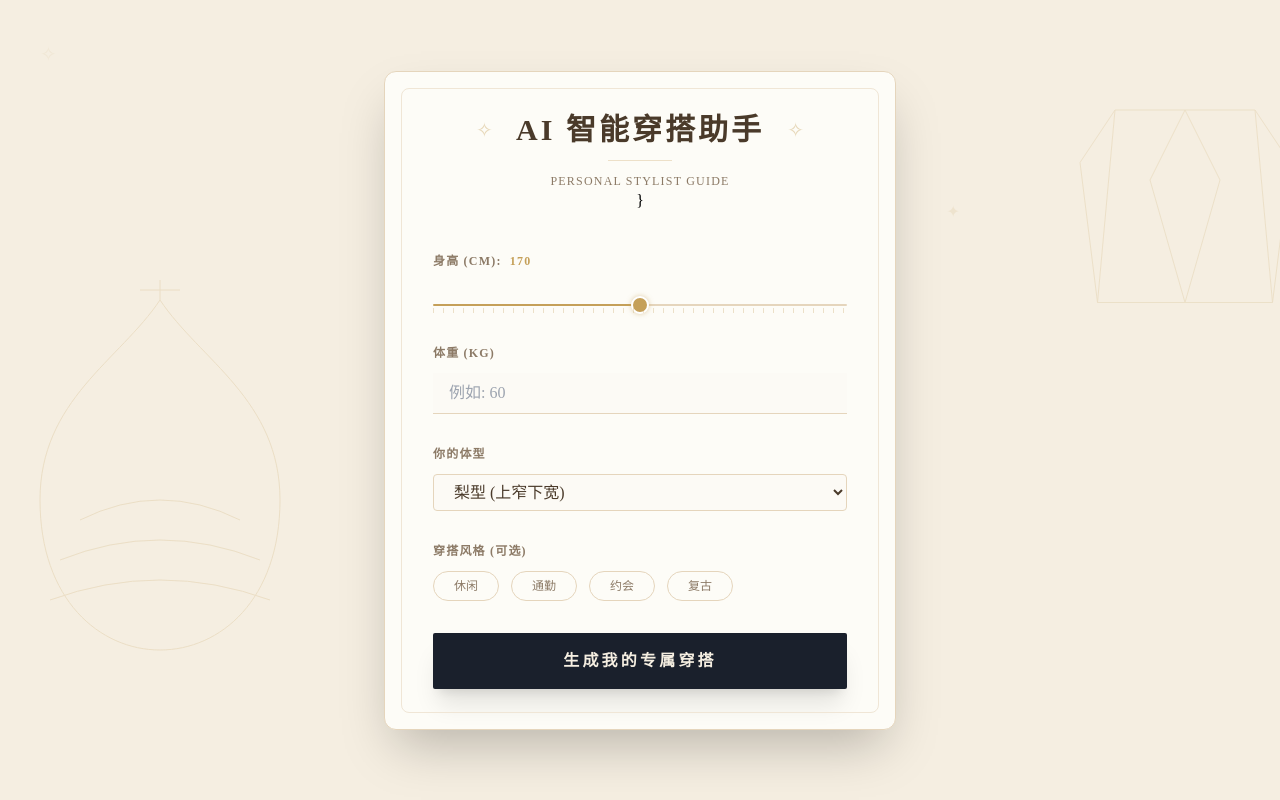
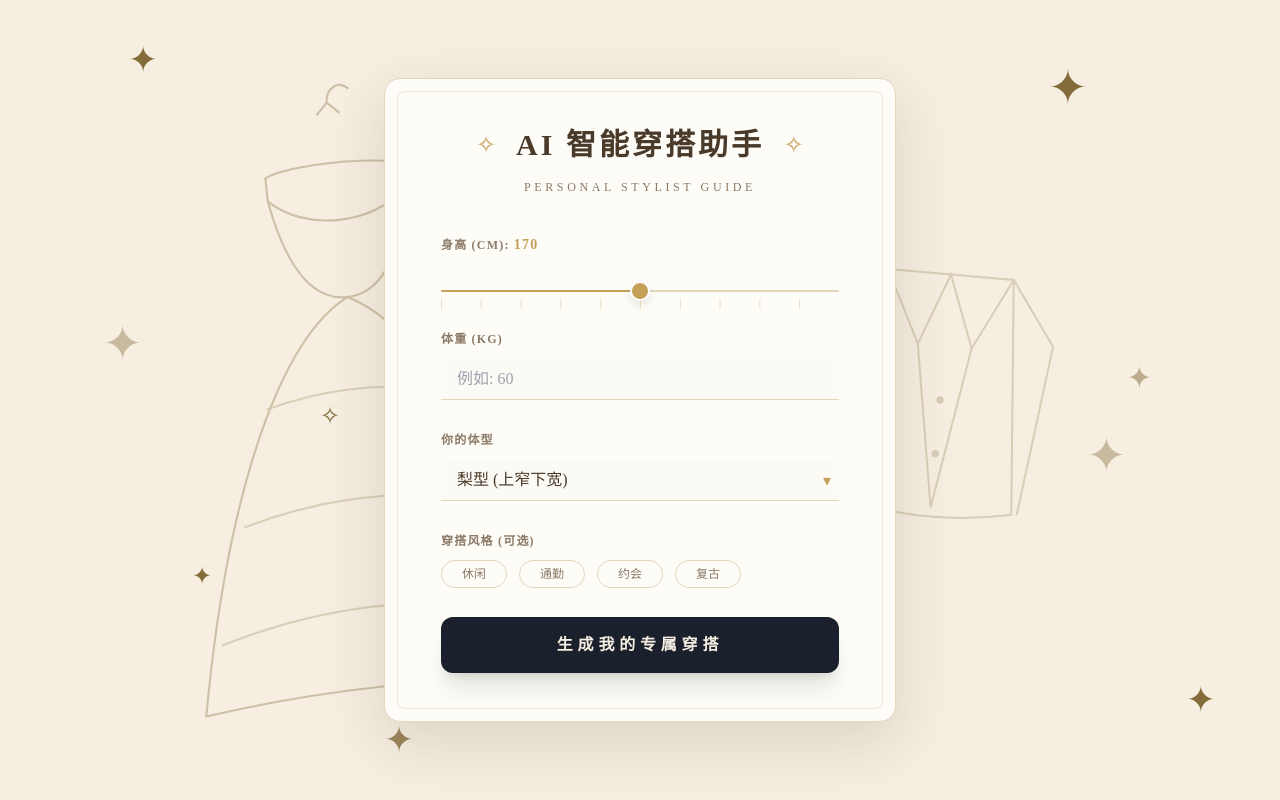
Before and after one commit to Tracyyy666/AiDressingApp, a Flask app: page / in a window 1280 px wide. Run offline with Flask 3, Linux system fonts and the light colour scheme; some libraries are stand-ins or nearby versions.

Commit message:
UI再次更新

```diff
--- a/templates/index.html
+++ b/templates/index.html
@@ -3,93 +3,109 @@
 <head>
     <meta charset="UTF-8">
     <meta name="viewport" content="width=device-width, initial-scale=1.0">
-    <title>AI 智能穿搭助手 - 高级定制优雅版</title>
+    <title>AI 智能穿搭助手 - 高级定制版</title>
     <script src="https://cdn.tailwindcss.com"></script>
     <link href="https://fonts.googleapis.com/css2?family=Noto+Serif+SC:wght@400;700&display=swap" rel="stylesheet">
     <style>
-        /* 引入图片中的衬线体质感 */
         body {
             font-family: 'Noto Serif SC', serif;
-            background-color: #f5eee1; /* 柔和的米色/奶酪色背景，比原图稍深 */
+            background-color: #f5eee1; /* 经典奶酪色背景 */
             overflow-x: hidden;
         }
 
-        /* 自定义刻度滑块样式 */
+        /* 刻度滑块样式 */
         input[type=range] {
             -webkit-appearance: none;
-            background: linear-gradient(to right, #c5a059 0%, #c5a059 var(--percent), #e5d5bc var(--percent), #e5d5bc 100%);
+            background: linear-gradient(to right, #c5a059 0%, #c5a059 var(--percent, 50%), #e5d5bc var(--percent, 50%), #e5d5bc 100%);
             height: 2px;
             border-radius: 2px;
         }
         input[type=range]::-webkit-slider-thumb {
             -webkit-appearance: none;
-            height: 18px; width: 18px;
+            height: 20px; width: 20px;
             border-radius: 50%;
-            background: #c5a059; /* 柔和的金色 */
+            background: #c5a059;
             border: 2px solid #ffffff;
+            box-shadow: 0 4px 10px rgba(0,0,0,0.1);
             cursor: pointer;
-            box-shadow: 0 0 5px rgba(197, 160, 89, 0.5);
-            transition: all 0.2s;
         }
 
-        /* 隐藏滚动条但保留功能 */
-        .no-scrollbar::-webkit-scrollbar {
-            display: none;
-        }
-
-        /* 刻度背景模拟 */
+        /* 刻度标记 */
         .ruler-marks {
             position: absolute;
-            bottom: 0;
+            bottom: -10px;
             left: 0;
             width: 100%;
-            height: 5px;
+            height: 10px;
             background-image: linear-gradient(90deg, #c5a059 1px, transparent 1px);
-            background-size: 10px 100%;
+            background-size: 10% 100%;
             opacity: 0.3;
         }
 
+        /* 星光样式：深金色 */
+        .star {
+            color: #846b3a;
+            position: absolute;
+            pointer-events: none;
+            z-index: 0;
+        }
     </style>
 </head>
 <body class="min-h-screen flex items-center justify-center p-4 relative">
 
-    <div class="fixed inset-0 pointer-events-none overflow-hidden z-0 select-none opacity-20">
-        <svg class="absolute -left-10 top-1/4 w-[400px] h-auto text-[#c5a059]" viewBox="0 0 200 300" fill="none" stroke="currentColor" stroke-width="0.5">
-            <path d="M100 50 C80 80 40 100 40 150 C40 250 160 250 160 150 C160 100 120 80 100 50 Z" />
-            <path d="M100 50 L100 40 M90 45 L110 45" />
-            <path d="M60 160 Q100 140 140 160 M50 180 Q100 160 150 180 M45 200 Q100 180 155 200" />
+    <div class="fixed inset-0 pointer-events-none z-0">
+        <div class="star text-4xl top-[5%] left-[10%]">✦</div>
+        <div class="star text-3xl top-[15%] left-[40%] opacity-60">✦</div>
+        <div class="star text-5xl top-[40%] left-[8%] opacity-40">✦</div>
+        <div class="star text-2xl top-[70%] left-[15%]">✦</div>
+        <div class="star text-4xl bottom-10 left-[30%] opacity-80">✦</div>
+        <div class="star text-5xl top-[8%] right-[15%]">✦</div>
+        <div class="star text-3xl top-[45%] right-[10%] opacity-50">✦</div>
+        <div class="star text-4xl bottom-20 right-[5%]">✦</div>
+        <div class="star text-5xl bottom-[40%] right-[12%] opacity-40">✦</div>
+        <div class="star text-2xl top-1/2 left-1/4">✧</div>
+        <div class="star text-3xl bottom-1/3 right-1/3 opacity-50">✧</div>
+    </div>
+
+    <div class="relative w-full max-w-lg z-10">
+
+        <svg class="absolute -left-64 top-1/2 -translate-y-1/2 w-[460px] h-auto opacity-35 text-[#846b3a] pointer-events-none hidden lg:block transform rotate-[-6deg] transition-transform duration-700" viewBox="0 0 200 300" fill="none" stroke="currentColor" stroke-width="0.9">
+            <path d="M100 20 L95 25 M100 20 L105 25 M100 20 C100 15 105 10 110 15" />
+            <path d="M70 50 C80 45 120 45 130 50 L130 60 C115 75 85 75 70 60 Z" />
+            <path d="M70 60 C75 90 85 105 100 105 C115 105 125 90 130 60" />
+            <path d="M100 105 C70 120 40 180 20 280 Q100 270 180 280 C160 180 130 120 100 105" />
+            <path d="M60 150 Q100 140 140 150" opacity="0.7" />
+            <path d="M45 200 Q100 185 155 200" opacity="0.7" />
+            <path d="M30 250 Q100 230 170 250" opacity="0.7" />
         </svg>
 
-        <svg class="absolute -right-20 top-10 w-[350px] h-auto text-[#c5a059]" viewBox="0 0 200 200" fill="none" stroke="currentColor" stroke-width="0.5">
-            <path d="M60 40 L140 40 L150 150 L50 150 Z" />
-            <path d="M60 40 L40 70 L50 150 M140 40 L160 70 L150 150" />
-            <path d="M100 40 L80 80 L100 150 L120 80 Z" />
+        <svg class="absolute -right-56 top-1/2 -translate-y-1/2 w-[360px] h-auto opacity-25 text-[#846b3a] pointer-events-none hidden lg:block transform rotate-[5deg] transition-transform duration-700" viewBox="0 0 200 200" fill="none" stroke="currentColor" stroke-width="1.1">
+            <path d="M65 30 H135 L145 160 Q100 170 55 160 Z" />
+            <path d="M100 30 L85 70 L100 160 L115 70 Z" />
+            <path d="M85 70 L65 30 M115 70 L135 30" />
+            <path d="M65 30 L40 65 L52 160" />
+            <path d="M135 30 L160 65 L148 160" />
+            <circle cx="100" cy="100" r="1.5" fill="currentColor" />
+            <circle cx="100" cy="130" r="1.5" fill="currentColor" />
         </svg>
 
-        <div class="absolute top-1/4 right-1/4 animate-pulse text-[#c5a059]">✦</div>
-        <div class="absolute bottom-1/3 left-1/3 animate-pulse text-[#c5a059] delay-700" style="animation-duration: 3s">✦</div>
-        <div class="absolute top-10 left-10 opacity-40 text-xl text-[#c5a059]">✧</div>
-    </div>
-
-    <div class="bg-[#fdfcf7] p-10 rounded-xl shadow-2xl w-full max-w-lg border border-[#e5d5bc] relative z-10">
-        <div class="absolute top-4 left-4 right-4 bottom-4 border border-[#f0e6d6] pointer-events-none rounded-lg"></div>
+        <div class="bg-[#fdfcf7] p-8 md:p-12 rounded-2xl shadow-[0_20px_60px_rgba(74,58,42,0.15)] w-full relative z-20 border border-[#e5d5bc]">
+            <div class="absolute top-3 left-3 right-3 bottom-3 border border-[#f0e6d6] pointer-events-none rounded-lg"></div>
 
             <header class="text-center mb-10">
                 <div class="inline-block relative">
-                <span class="absolute -left-10 top-1/2 -translate-y-1/2 text-[#c5a059] opacity-40 text-xl">✧</span>
+                    <span class="absolute -left-10 top-1/2 -translate-y-1/2 text-[#c5a059] text-2xl">✧</span>
                     <h1 class="text-3xl font-bold text-[#4a3a2a] tracking-widest flex items-center justify-center gap-4">
                         AI 智能穿搭助手
                     </h1>
-                <span class="absolute -right-10 top-1/2 -translate-y-1/2 text-[#c5a059] opacity-40 text-xl">✧</span>
+                    <span class="absolute -right-10 top-1/2 -translate-y-1/2 text-[#c5a059] text-2xl">✧</span>
                 </div>
-            <div class="w-16 h-px bg-[#c5a059] mx-auto my-3 opacity-30"></div>
-            <p class="text-[#8c7a66] text-xs tracking-widest font-light uppercase">Personal Stylist Guide</p>
-        }
+                <p class="text-[#8c7a66] text-xs tracking-[0.3em] font-light uppercase mt-4">Personal Stylist Guide</p>
             </header>
 
             <form id="quizForm" class="space-y-8 px-2">
                 <div>
-                <label class="block text-xs font-bold text-[#8c7a66] mb-3 tracking-widest uppercase">身高 (cm): <span id="heightVal" class="text-[#c5a059] ml-1">170</span></label>
+                    <label class="block text-xs font-bold text-[#8c7a66] mb-3 tracking-widest uppercase">身高 (cm): <span id="heightVal" class="text-[#c5a059] text-sm">170</span></label>
                     <div class="relative pt-2">
                         <input type="range" min="140" max="200" value="170" id="height" class="w-full">
                         <div class="ruler-marks pointer-events-none"></div>
@@ -101,146 +117,120 @@
                     <input type="number" placeholder="例如: 60" id="weight" class="w-full bg-[#fcfaf5] px-4 py-2 border-b border-[#e5d5bc] text-[#4a3a2a] outline-none focus:border-[#c5a059] transition-all">
                 </div>
 
-            <div>
-                <label class="block text-xs font-bold text-[#8c7a66] mb-3 tracking-widest uppercase">你的体型</label>
-                <select id="bodyShape" class="w-full bg-[#fcfaf5] px-4 py-2 border border-[#e5d5bc] rounded text-[#4a3a2a] outline-none cursor-pointer">
+                <div class="space-y-3">
+                    <label class="block text-xs font-bold text-[#8c7a66] tracking-widest uppercase">你的体型</label>
+                    <div class="relative">
+                        <select id="bodyShape" class="w-full bg-[#fcfaf5] px-4 py-2 border-b border-[#e5d5bc] text-[#4a3a2a] outline-none cursor-pointer appearance-none">
                             <option value="pear">梨型 (上窄下宽)</option>
                             <option value="apple">苹果型 (腰腹丰满)</option>
                             <option value="hourglass">沙漏型 (凹凸有致)</option>
                             <option value="rectangle">矩形 (直线条)</option>
                             <option value="inverted_triangle">倒三角 (肩宽胯窄)</option>
                         </select>
+                        <span class="absolute right-2 top-1/2 -translate-y-1/2 text-[#c5a059] pointer-events-none">▾</span>
+                    </div>
                 </div>
 
-            <div>
-                <label class="block text-xs font-bold text-[#8c7a66] mb-3 tracking-widest uppercase">穿搭风格 (可选)</label>
+                <div class="space-y-3">
+                    <label class="block text-xs font-bold text-[#8c7a66] tracking-widest uppercase">穿搭风格 (可选)</label>
                     <div class="flex flex-wrap gap-3">
-                    <label class="inline-flex items-center">
+                        <label class="cursor-pointer group">
                             <input type="checkbox" name="style" value="casual" class="hidden peer">
-                        <span class="px-5 py-1.5 border border-[#e5d5bc] rounded-full text-xs text-[#8c7a66] cursor-pointer transition-all peer-checked:bg-[#c5a059] peer-checked:text-white peer-checked:border-[#c5a059] hover:border-[#c5a059]">休闲</span>
+                            <span class="px-5 py-1.5 border border-[#e5d5bc] rounded-full text-xs text-[#8c7a66] transition-all peer-checked:bg-[#c5a059] peer-checked:text-white peer-checked:border-[#c5a059]">休闲</span>
                         </label>
-                    <label class="inline-flex items-center">
+                        <label class="cursor-pointer group">
                             <input type="checkbox" name="style" value="work" class="hidden peer">
-                        <span class="px-5 py-1.5 border border-[#e5d5bc] rounded-full text-xs text-[#8c7a66] cursor-pointer transition-all peer-checked:bg-[#c5a059] peer-checked:text-white peer-checked:border-[#c5a059] hover:border-[#c5a059]">通勤</span>
+                            <span class="px-5 py-1.5 border border-[#e5d5bc] rounded-full text-xs text-[#8c7a66] transition-all peer-checked:bg-[#c5a059] peer-checked:text-white peer-checked:border-[#c5a059]">通勤</span>
                         </label>
-                    <label class="inline-flex items-center">
+                        <label class="cursor-pointer group">
                             <input type="checkbox" name="style" value="date" class="hidden peer">
-                        <span class="px-5 py-1.5 border border-[#e5d5bc] rounded-full text-xs text-[#8c7a66] cursor-pointer transition-all peer-checked:bg-[#c5a059] peer-checked:text-white peer-checked:border-[#c5a059] hover:border-[#c5a059]">约会</span>
+                            <span class="px-5 py-1.5 border border-[#e5d5bc] rounded-full text-xs text-[#8c7a66] transition-all peer-checked:bg-[#c5a059] peer-checked:text-white peer-checked:border-[#c5a059]">约会</span>
                         </label>
-                    <label class="inline-flex items-center">
+                        <label class="cursor-pointer group">
                             <input type="checkbox" name="style" value="vintage" class="hidden peer">
-                        <span class="px-5 py-1.5 border border-[#e5d5bc] rounded-full text-xs text-[#8c7a66] cursor-pointer transition-all peer-checked:bg-[#c5a059] peer-checked:text-white peer-checked:border-[#c5a059] hover:border-[#c5a059]">复古</span>
+                            <span class="px-5 py-1.5 border border-[#e5d5bc] rounded-full text-xs text-[#8c7a66] transition-all peer-checked:bg-[#c5a059] peer-checked:text-white peer-checked:border-[#c5a059]">复古</span>
                         </label>
                     </div>
                 </div>
 
-            <button type="submit" class="w-full bg-[#1a202c] text-[#f5eee1] py-4 rounded-sm font-bold tracking-[0.2em] hover:bg-[#2d3748] transition-all shadow-xl active:scale-[0.98]">
+                <button type="submit" class="w-full bg-[#1a202c] text-[#f5eee1] py-4 rounded-xl font-bold tracking-[0.3em] hover:bg-[#2d3748] transition-all shadow-xl">
                     生成我的专属穿搭
                 </button>
             </form>
 
-        <div id="resultCard" class="mt-10 p-8 bg-[#fcfaf5] rounded-sm border border-[#e5d5bc] hidden animate-fade-in relative">
-            <div class="absolute top-2 right-4 text-[#c5a059] opacity-20 italic">Style Guide</div>
-            <h3 class="text-sm font-bold text-[#4a3a2a] mb-6 flex items-center gap-2 border-b border-[#e5d5bc] pb-2 tracking-[0.2em]">
-                <span class="text-[#c5a059]">✦</span> AI 专属穿搭建议
+            <div id="resultCard" class="mt-12 p-8 bg-[#f9f7f2] rounded-xl border border-[#e5d5bc] hidden shadow-inner relative">
+                <h3 class="text-sm font-bold text-[#4a3a2a] mb-6 border-b border-[#e5d5bc] pb-2 tracking-[0.2em] flex items-center gap-2">
+                    <span class="text-[#c5a059]">✧</span> AI 专属建议
                 </h3>
-            <div class="grid grid-cols-1 gap-5 text-xs text-[#4a3a2a]">
-                <p><strong class="text-[#c5a059] font-bold">👕 上装建议:</strong> <span id="resTop" class="font-light"></span></p>
-                <p><strong class="text-[#c5a059] font-bold">👖 下装建议:</strong> <span id="resBottom" class="font-light"></span></p>
-                <p><strong class="text-[#c5a059] font-bold">👟 鞋履搭配:</strong> <span id="resShoes" class="font-light"></span></p>
-                <div class="mt-4 pt-4 border-t border-[#e5d5bc]">
-                    <strong class="text-[#c5a059] block mb-2 tracking-widest">🧠 穿搭逻辑说明：</strong>
-                    <p id="resAnalysis" class="italic text-[#8c7a66] leading-relaxed"></p>
+                <div class="space-y-4 text-xs text-[#4a3a2a] leading-relaxed">
+                    <p><strong class="text-[#c5a059] mr-2">👕 上装建议:</strong> <span id="resTop"></span></p>
+                    <p><strong class="text-[#c5a059] mr-2">👖 下装建议:</strong> <span id="resBottom"></span></p>
+                    <p><strong class="text-[#c5a059] mr-2">👟 鞋履搭配:</strong> <span id="resShoes"></span></p>
+                    <div class="mt-6 pt-4 border-t border-[#e5d5bc]">
+                        <strong class="text-[#c5a059] block mb-2 tracking-widest uppercase">🧠 穿搭逻辑说明：</strong>
+                        <p id="resAnalysis" class="italic text-[#8c7a66] leading-loose"></p>
+                    </div>
                 </div>
             </div>
         </div>
     </div>
 
     <script>
-        // 滑块实时更新
         const heightInput = document.getElementById('height');
         const heightVal = document.getElementById('heightVal');
 
-        // 设置滑块背景填充比例
-        function setPercent() {
+        function updateSlider() {
             const percent = (heightInput.value - heightInput.min) / (heightInput.max - heightInput.min) * 100;
             heightInput.style.setProperty('--percent', `${percent}%`);
+            heightVal.innerText = heightInput.value;
         }
 
-        heightInput.oninput = function() {
-            heightVal.innerText = this.value;
-            setPercent();
-        };
+        heightInput.oninput = updateSlider;
+        updateSlider();
 
-        // 初始化滑块比例
-        setPercent();
-
-        // 表单提交与 AI 交互逻辑 (合并了动画效果)
         document.getElementById('quizForm').onsubmit = async function(e) {
             e.preventDefault();
+            const btn = e.target.querySelector('button');
+            const originalHTML = btn.innerHTML;
 
-            const btn = e.target.querySelector('button');
-            const originalHTML = btn.innerHTML; // 备份原来的按钮代码
-
-            // 酷炫的复合加载动画
             btn.innerHTML = `
                 <div class="flex items-center justify-center gap-3">
                     <div class="relative w-6 h-6 flex items-center justify-center">
-                        <div class="absolute inset-0 border-2 border-indigo-200 border-t-[#c5a059] rounded-full animate-spin"></div>
+                        <div class="absolute inset-0 border-2 border-[#c5a059] border-t-transparent rounded-full animate-spin"></div>
                         <span class="relative text-sm">🚀</span>
                     </div>
                     <span>AI 正在构思中</span>
-                    <span class="inline-flex">
-                        <span class="animate-bounce" style="animation-duration: 0.8s; animation-delay: 0s;">.</span>
-                        <span class="animate-bounce" style="animation-duration: 0.8s; animation-delay: 0.2s;">.</span>
-                        <span class="animate-bounce" style="animation-duration: 0.8s; animation-delay: 0.4s;">.</span>
+                    <span class="flex">
+                        <span class="animate-bounce" style="animation-delay: 0s">.</span>
+                        <span class="animate-bounce" style="animation-delay: 0.2s">.</span>
+                        <span class="animate-bounce" style="animation-delay: 0.4s">.</span>
                     </span>
-                </div>
-            `;
+                </div>`;
             btn.disabled = true;
 
-            const height = document.getElementById('height').value;
+            const height = heightInput.value;
             const weight = document.getElementById('weight').value;
             const bodyShape = document.getElementById('bodyShape').value;
             const styles = Array.from(document.querySelectorAll('input[name="style"]:checked')).map(el => el.value);
 
             try {
-                // 发送网络请求给队友的后端
                 const response = await fetch('/get_advice', {
                     method: 'POST',
                     headers: { 'Content-Type': 'application/json' },
-                    body: JSON.stringify({
-                        height: parseInt(height),
-                        weight: parseInt(weight),
-                        body_shape: bodyShape,
-                        styles: styles
-                    })
+                    body: JSON.stringify({ height: parseInt(height), weight: parseInt(weight), body_shape: bodyShape, styles: styles })
                 });
-
                 const data = await response.json();
-
                 if (data.success) {
-                    // 渲染建议结果 (使用 innerText 更安全)
                     document.getElementById('resTop').innerText = data.advice.top;
                     document.getElementById('resBottom').innerText = data.advice.bottom;
                     document.getElementById('resShoes').innerText = data.advice.shoes;
                     document.getElementById('resAnalysis').innerText = data.advice.analysis;
-
-                    const resultCard = document.getElementById('resultCard');
-                    resultCard.classList.remove('hidden');
-                    resultCard.scrollIntoView({ behavior: 'smooth' });
-                } else {
-                    alert("AI 获取失败：" + data.error);
-                }
-            } catch (err) {
-                console.error(err);
-                alert("无法连接到后端，请确认你的 python app.py 是否在运行并在 5000 端口运行？");
-            } finally {
-                // 恢复按钮状态
-                btn.innerHTML = originalHTML;
-                btn.disabled = false;
-            }
-        }
+                    document.getElementById('resultCard').classList.remove('hidden');
+                    document.getElementById('resultCard').scrollIntoView({ behavior: 'smooth' });
+                } else { alert("获取失败：" + data.error); }
+            } catch (err) { alert("无法连接服务器，请确认后端已启动"); }
+            finally { btn.innerHTML = originalHTML; btn.disabled = false; }
+        };
     </script>
 </body>
 </html>
```
Lines whose indentation alone changed are shown as unchanged.
